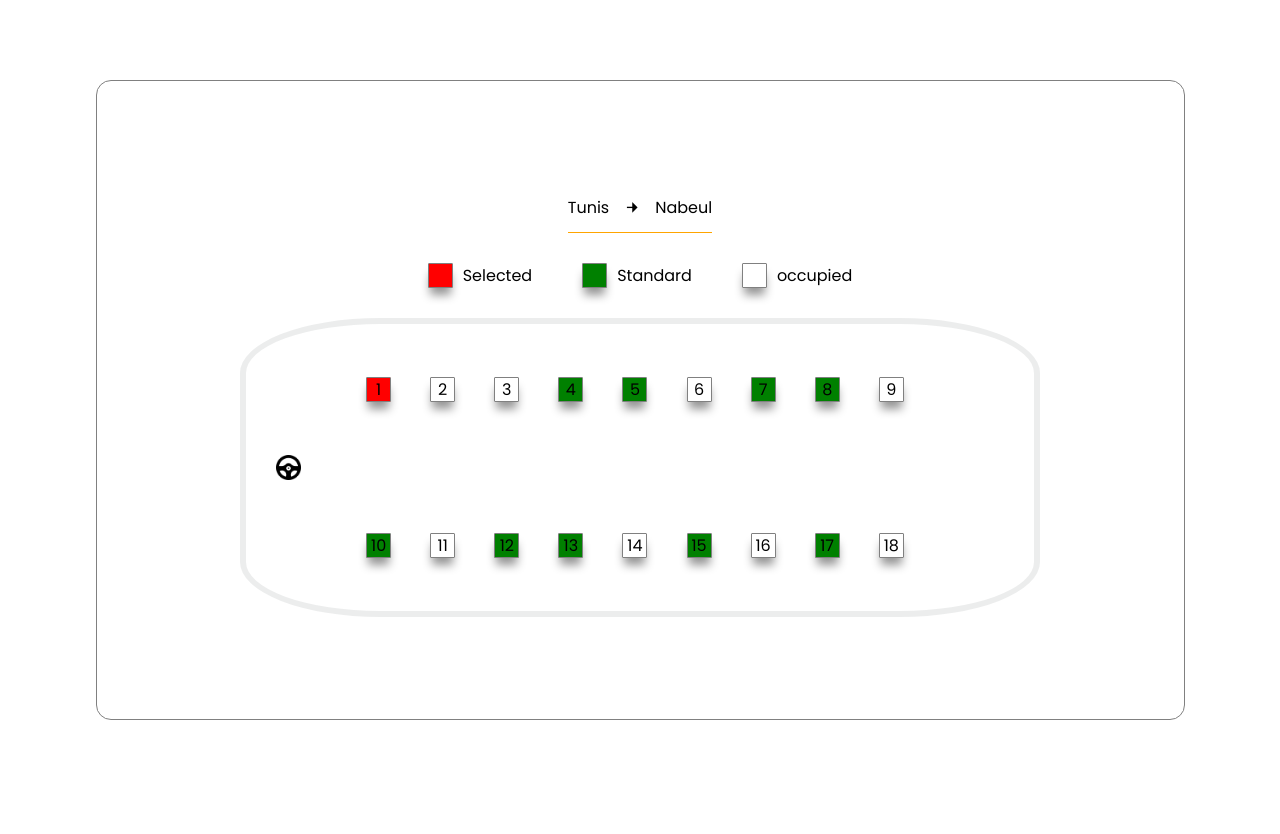
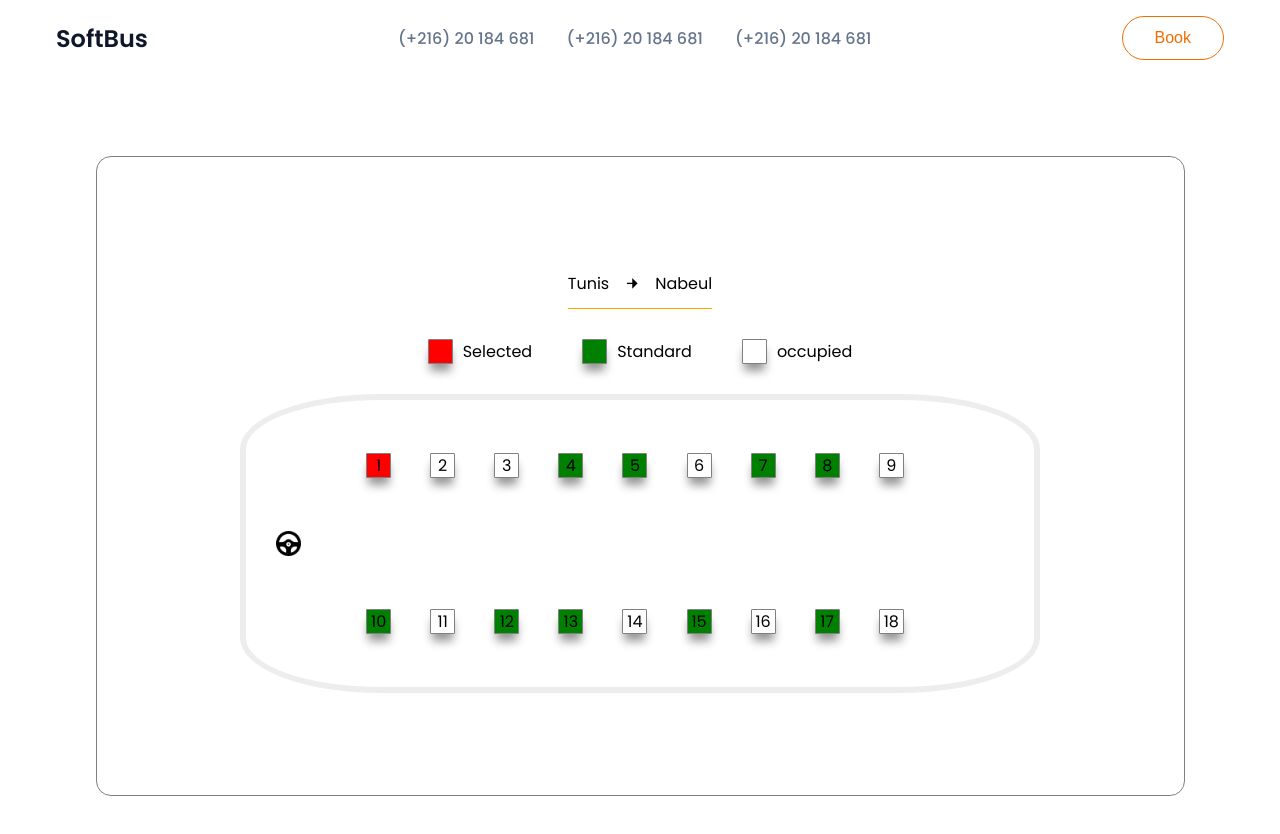
Before and after one commit to nasriblack/SoftBus, a React (Vite) app: page /ticket-seat in a window 1280 px wide. Shown: the top 834 px of the page. Before the commit the page ends 800 px from the top, so only its background shows below. Built offline with nearby package versions, Linux system fonts and the light colour scheme.

Commit message:
add layout header

```diff
--- /dev/null
+++ b/src/layouts/HeaderComponent.tsx
@@ -0,0 +1,42 @@
+import { FC } from 'react';
+import { useNavigate } from 'react-router-dom';
+
+interface HeaderComponentProps {}
+
+const HeaderComponent: FC<HeaderComponentProps> = () => {
+  const navigate = useNavigate();
+
+  return (
+    <nav>
+      <div
+        onClick={() => {
+          navigate('/');
+        }}
+        className="nav__logo"
+      >
+        SoftBus
+      </div>
+      <ul className="nav__links">
+        <li className="link">
+          <a href="#">(+216) 20 184 681</a>
+        </li>
+        <li className="link">
+          <a href="#">(+216) 20 184 681</a>
+        </li>
+        <li className="link">
+          <a href="#">(+216) 20 184 681</a>
+        </li>
+      </ul>
+      <button
+        onClick={() => {
+          navigate('/ticket-seat');
+        }}
+        className="btn"
+      >
+        Book
+      </button>
+    </nav>
+  );
+};
+
+export default HeaderComponent;
--- /dev/null
+++ b/src/layouts/HeaderLayout.tsx
@@ -0,0 +1,17 @@
+import { FC } from 'react';
+import HeaderComponent from './HeaderComponent';
+
+interface HeaderLayoutProps {
+  children: JSX.Element;
+}
+
+const HeaderLayout: FC<HeaderLayoutProps> = ({ children }) => {
+  return (
+    <div>
+      <HeaderComponent />
+      {children}
+    </div>
+  );
+};
+
+export default HeaderLayout;
--- a/src/pages/BusTicket/BusTicket.tsx
+++ b/src/pages/BusTicket/BusTicket.tsx
@@ -1,12 +1,14 @@
 import React, { FC } from 'react';
 import BoxSeatLegend from './BoxSeatLegend';
 import wheel from '../../assets/img/steering-wheel.png';
+import HeaderLayout from '../../layouts/HeaderLayout';
 
 interface BusTicketScreenProps {}
 
 const BusTicketScreen: FC<BusTicketScreenProps> = () => {
   return (
     <>
+      <HeaderLayout>
         <div className="bus-ticket-screen">
           <div className="booking-div">
             <div className="header-direction">
@@ -44,6 +46,7 @@ const BusTicketScreen: FC<BusTicketScreenProps> = () => {
             </div>
           </div>
         </div>
+      </HeaderLayout>
     </>
   );
 };
--- a/src/pages/Home.tsx
+++ b/src/pages/Home.tsx
@@ -1,26 +1,16 @@
 import pic from '../assets/img/bus.jpg';
 import header_shape from '../assets/svg/header-shape-1.svg';
 
+import { useNavigate } from 'react-router-dom';
+import HeaderLayout from '../layouts/HeaderLayout';
+
 function Home() {
+  const navigate = useNavigate();
   return (
     <>
       <div className="header__navbar">
         <div className="shader__shape"></div>
-        <nav>
-          <div className="nav__logo">SoftBus</div>
-          <ul className="nav__links">
-            <li className="link">
-              <a href="#">(+216) 20 184 681</a>
-            </li>
-            <li className="link">
-              <a href="#">(+216) 20 184 681</a>
-            </li>
-            <li className="link">
-              <a href="#">(+216) 20 184 681</a>
-            </li>
-          </ul>
-          <button className="btn">Contact</button>
-        </nav>
+        <HeaderLayout>
           <header className="section__container header__container">
             <h1 className="section__header">
               Find And Book
@@ -28,6 +18,7 @@ function Home() {
             </h1>
             <img src={pic} alt="header" />
           </header>
+        </HeaderLayout>
       </div>
     </>
   );
--- a/style-app.scss
+++ b/style-app.scss
@@ -82,6 +82,7 @@ nav {
   font-size: 1.5rem;
   font-weight: 600;
   color: var(--text-dark);
+  cursor: pointer;
 }
 
 .nav__links {
```
Lines whose indentation alone changed are shown as unchanged.
